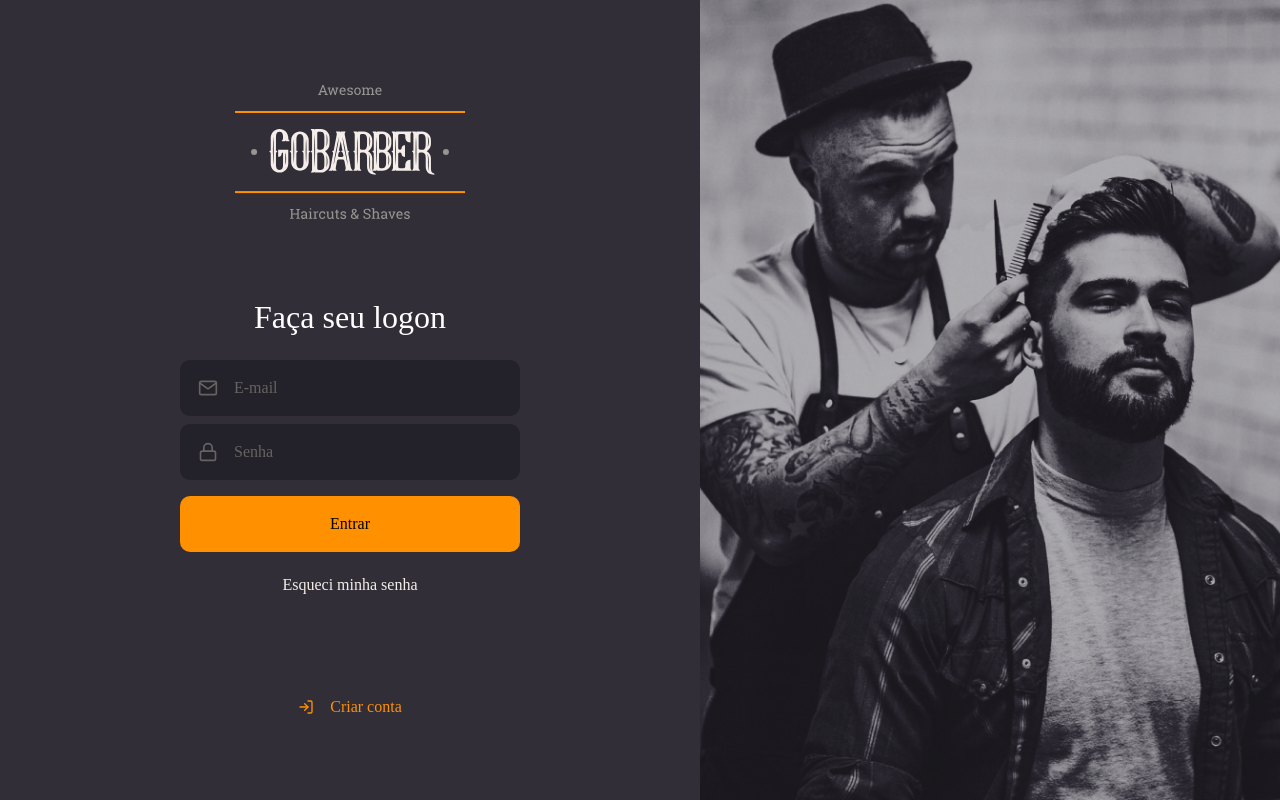
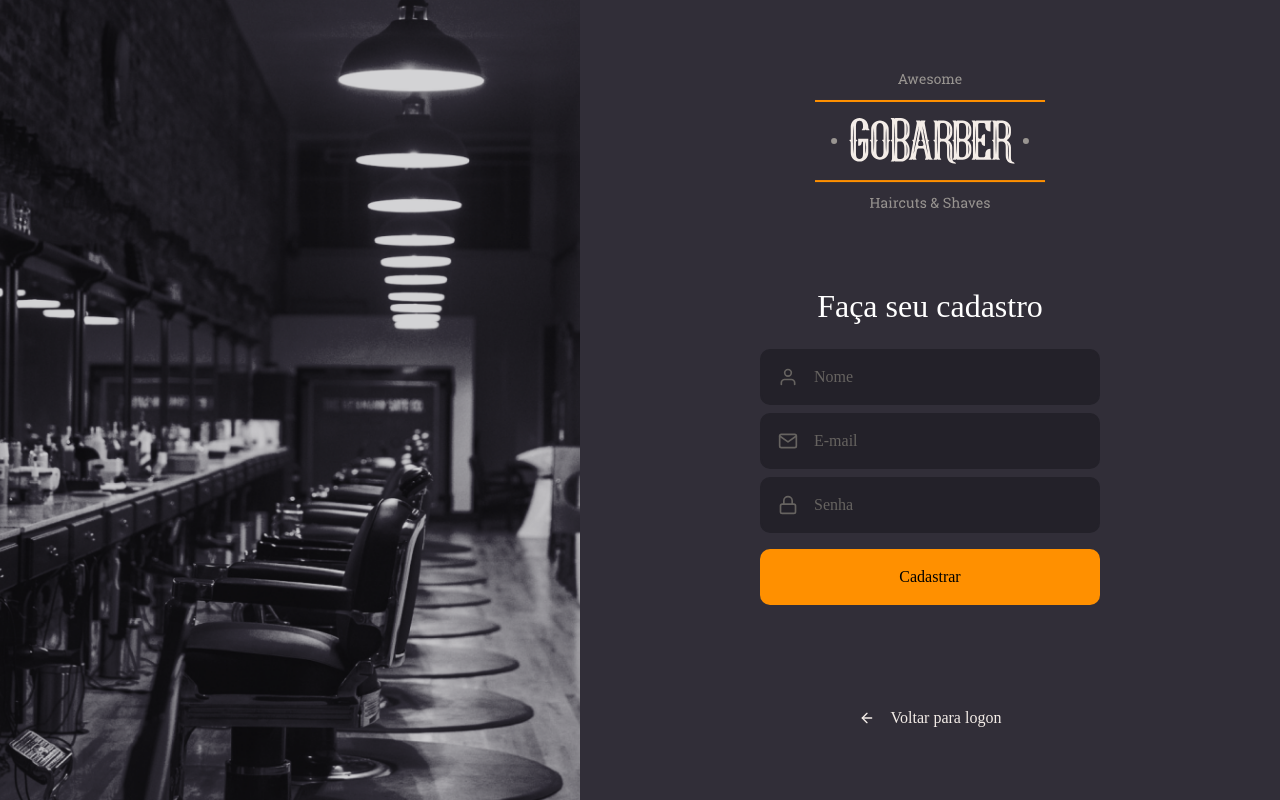
Before and after one commit to lulygomes/gobarber-web, a React (Create React App) app: page / in a window 1280 px wide. Built offline with nearby package versions, Linux system fonts and the light colour scheme.

Commit message:
SignUp page

```diff
--- a/src/App.tsx
+++ b/src/App.tsx
@@ -1,11 +1,12 @@
 import React from 'react';
 
-import SignIn from './pages/Signin';
+// import SignIn from './pages/Signin';
+import SignUp from './pages/SignUp';
 import GlobalStyle from './styles/global';
 
 const App: React.FC = () => (
   <>
-    <SignIn />
+    <SignUp />
     <GlobalStyle />
   </>
 );
--- /dev/null
+++ b/src/pages/SignUp/index.tsx
@@ -0,0 +1,41 @@
+import React from 'react';
+import { FiArrowLeft, FiMail, FiLock, FiUser } from 'react-icons/fi';
+
+import logoImg from '../../assets/img/logo.svg';
+
+import { Container, Content, Background } from './styles';
+
+import Input from '../../components/Input';
+import Button from '../../components/Button';
+
+const SignUp: React.FC = () => (
+  <Container>
+    <Background />
+
+    <Content>
+      <img src={logoImg} alt="GoBarber logo" />
+
+      <form>
+        <h1>Faça seu cadastro</h1>
+
+        <Input name="name" icon={FiUser} placeholder="Nome" />
+        <Input name="email" icon={FiMail} placeholder="E-mail" />
+        <Input
+          name="password"
+          icon={FiLock}
+          type="password"
+          placeholder="Senha"
+        />
+
+        <Button type="submit">Cadastrar</Button>
+      </form>
+
+      <a href="SingUp">
+        <FiArrowLeft />
+        Voltar para logon
+      </a>
+    </Content>
+  </Container>
+);
+
+export default SignUp;
--- /dev/null
+++ b/src/pages/SignUp/styles.ts
@@ -0,0 +1,69 @@
+import styled from 'styled-components';
+import { shade } from 'polished';
+
+import signupBackgroundImg from '../../assets/img/sign-up-background.png';
+
+export const Container = styled.div`
+  height: 100vh;
+
+  display: flex;
+  align-items: stretch;
+`;
+
+export const Content = styled.div`
+  display: flex;
+  flex-direction: column;
+  place-content: center;
+  align-items: center;
+
+  width: 100%;
+  max-width: 700px;
+
+  form {
+    margin: 80px 0;
+    width: 340px;
+    text-align: center;
+
+    h1 {
+      margin-bottom: 24px;
+    }
+
+    a {
+      text-decoration: none;
+      color: #f4ede8;
+      display: block;
+      margin-top: 24px;
+      transition: color 0.2s;
+
+      &:hover {
+        color: ${shade(0.2, '#f4ede8')};
+      }
+    }
+  }
+
+  > a {
+    text-decoration: none;
+    color: #f4ede8;
+    display: block;
+    margin-top: 24px;
+    transition: color 0.2s;
+    transition: color 0.2s;
+
+    &:hover {
+      color: ${shade(0.2, '#f4ede8')};
+    }
+
+    display: flex;
+    align-items: center;
+
+    svg {
+      margin-right: 16px;
+    }
+  }
+`;
+
+export const Background = styled.div`
+  flex: 1;
+  background: url(${signupBackgroundImg}) no-repeat center;
+  background-size: cover;
+`;
```
Also changed, not shown: src/assets/img/sign-up-background.png (added).
